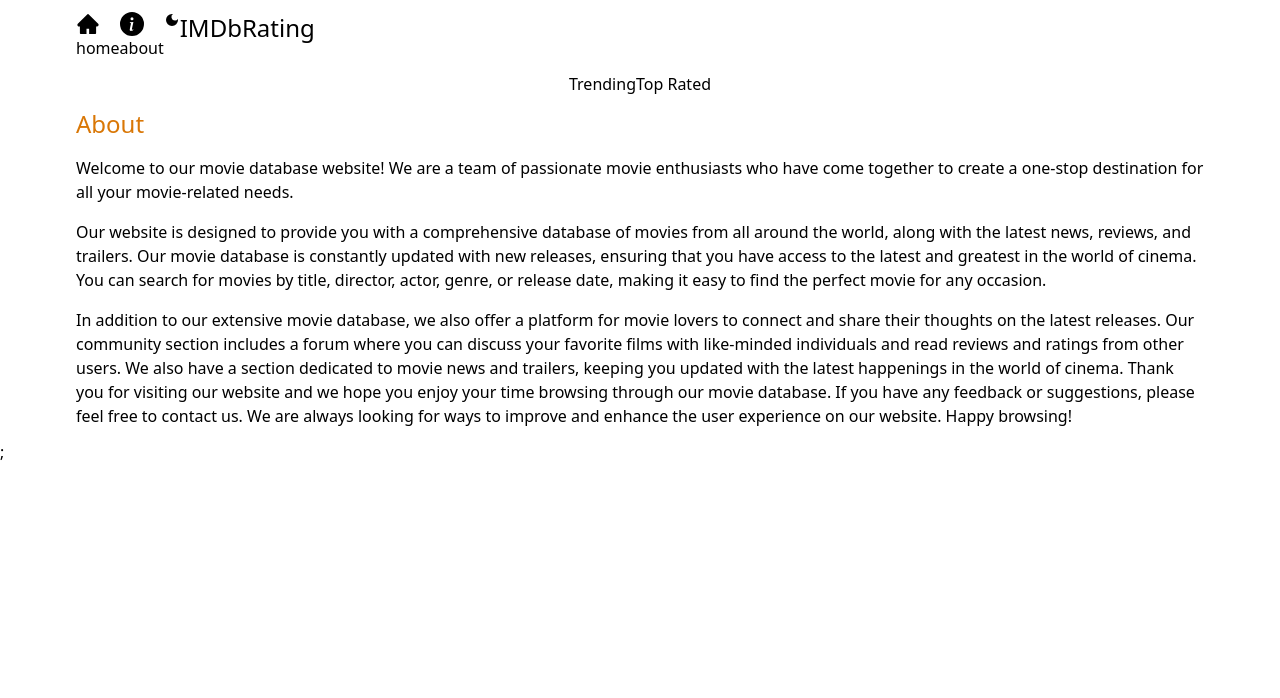
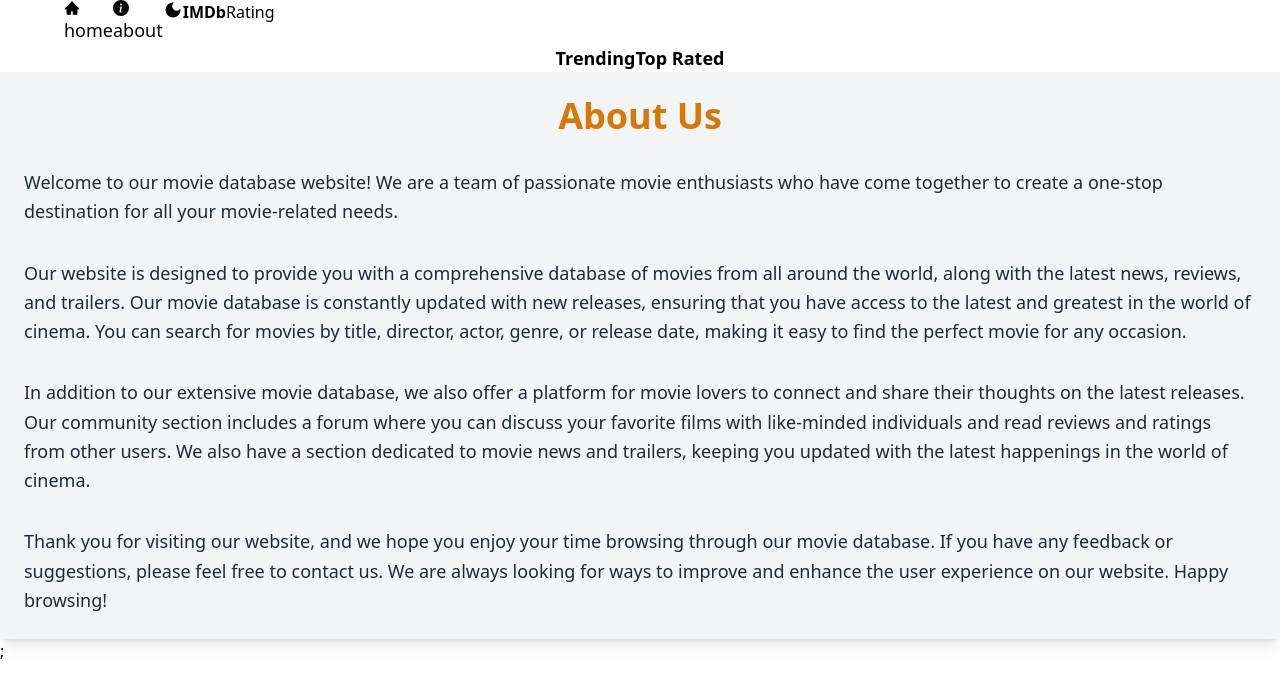
Before and after one commit to krushang-07/IMDb, a Next.js app: page /about in a window 1280 px wide. Shown: the top 698 px of the page. Built offline with nearby package versions, Linux system fonts and the light colour scheme.

Commit message:
Movie page according to the ID is Done!!

```diff
--- a/src/Components/Card.jsx
+++ b/src/Components/Card.jsx
@@ -23,10 +23,10 @@ export default function Card({ result }) {
           <div className="line-clamp-2 text-sm text-gray-700 mb-2">
             {result.overview}
           </div>
-          <div className="text-lg font-semibold text-center text-gray-400">
+          <div className="text-lg font-semibold text-center text-gray-400 mt-4">
             {result.title || result.name}
           </div>
-          <p className="flex items-center text-sm">
+          <p className="flex justify-center text-sm">
             {result.release_date || result.first_air_date}
             <FiThumbsUp className="h-5 mr-1 ml-3" />{" "}
             {/* Adjust spacing around the icon */}
--- a/src/app/about/page.jsx
+++ b/src/app/about/page.jsx
@@ -1,14 +1,16 @@
 export default function About() {
   return (
-    <div className="max-w-6xl mx-auto p-3 space-y-4">
-      <h1 className="text-2xl font-medium text-amber-600">About</h1>
-      <p>
+    <div className="w-full p-6 space-y-8 bg-gray-100 dark:bg-black text-gray-800 dark:text-gray-200 shadow-lg">
+      <h1 className="text-4xl font-semibold text-center text-amber-600 dark:text-amber-400 mb-6">
+        About Us
+      </h1>
+      <p className="leading-relaxed text-lg">
         Welcome to our movie database website! We are a team of passionate movie
         enthusiasts who have come together to create a one-stop destination for
         all your movie-related needs.
       </p>
 
-      <p>
+      <p className="leading-relaxed text-lg">
         Our website is designed to provide you with a comprehensive database of
         movies from all around the world, along with the latest news, reviews,
         and trailers. Our movie database is constantly updated with new
@@ -18,18 +20,22 @@ export default function About() {
         for any occasion.
       </p>
 
-      <p>
+      <p className="leading-relaxed text-lg">
         In addition to our extensive movie database, we also offer a platform
         for movie lovers to connect and share their thoughts on the latest
         releases. Our community section includes a forum where you can discuss
         your favorite films with like-minded individuals and read reviews and
         ratings from other users. We also have a section dedicated to movie news
         and trailers, keeping you updated with the latest happenings in the
-        world of cinema. Thank you for visiting our website and we hope you
-        enjoy your time browsing through our movie database. If you have any
-        feedback or suggestions, please feel free to contact us. We are always
-        looking for ways to improve and enhance the user experience on our
-        website. Happy browsing!
+        world of cinema.
+      </p>
+
+      <p className="leading-relaxed text-lg">
+        Thank you for visiting our website, and we hope you enjoy your time
+        browsing through our movie database. If you have any feedback or
+        suggestions, please feel free to contact us. We are always looking for
+        ways to improve and enhance the user experience on our website. Happy
+        browsing!
       </p>
     </div>
   );
--- a/src/app/loading.jsx
+++ b/src/app/loading.jsx
@@ -1,9 +1,11 @@
-import React from 'react'
+"use client";
+import React from "react";
 
 export default function loading() {
   return (
-    <div className='flex justify-center mt-3'>
-      <img className='h-52' src="spinner.svg" alt="Loading...." />
+    <div className="flex justify-center mt-10 text-xl font-bold">
+          {/* <img className="h-52" src="spinner.svg" alt="Loading...." /> */}
+          Loading...⌛
     </div>
-  )
+  );
 }
--- /dev/null
+++ b/src/app/movie/[id]/page.jsx
@@ -0,0 +1,54 @@
+import Image from "next/image";
+
+export default async function MoviePage({ params }) {
+  const movieId = params.id;
+  const res = await fetch(
+    `https://api.themoviedb.org/3/movie/${movieId}?api_key=${process.env.API_KEY}`
+  );
+  const movie = await res.json();
+
+  return (
+    <div className="w-full bg-black-900 text-white min-h-screen">
+      <div className="p-4 md:pt-8 flex flex-col md:flex-row content-center max-w-6xl mx-auto md:space-x-6">
+        <div className="relative group w-full md:w-1/2 overflow-hidden rounded-lg shadow-lg">
+          <Image
+            src={`https://image.tmdb.org/t/p/original/${
+              movie.backdrop_path || movie.poster_path
+            }`}
+            width={500}
+            height={300}
+            className="rounded-lg transition-transform duration-500 ease-in-out"
+            style={{
+              objectFit: "cover", // Ensures the image covers the entire container without distortion
+              width: "100%", // Makes sure the image takes full width of the container
+              height: "100%", // Sets the height to 100% of the container
+            }}
+            alt={movie.title || movie.name}
+          />
+          <div className="absolute inset-0 bg-black bg-opacity-30 opacity-0 group-hover:opacity-100 transition-opacity duration-500 ease-in-out rounded-lg"></div>
+        </div>
+        <div className="p-4 md:p-8 w-full md:w-1/2 flex flex-col justify-center">
+          <h2 className="text-3xl font-bold mb-4 text-yellow-400 animate__animated animate__fadeInUp">
+            {movie.title || movie.name}
+          </h2>
+          <p className="text-lg mb-5 leading-relaxed text-gray-600 animate__animated animate__fadeInUp animate__delay-1s">
+            {movie.overview}
+          </p>
+          <p className="text-lg mb-4">
+            <span className="font-semibold text-yellow-400">
+              Date Released:
+            </span>{" "}
+            {movie.release_date || movie.first_air_date}
+          </p>
+          <p className="text-lg mb-4">
+            <span className="font-semibold text-yellow-400">Rating:</span>{" "}
+            {movie.vote_count}
+          </p>
+          {/* <button className="mt-4 bg-yellow-500 text-gray-900 font-semibold py-2 px-4 rounded hover:bg-yellow-400 transition duration-300 ease-in-out">
+            Watch Trailer
+          </button> */}
+        </div>
+      </div>
+    </div>
+  );
+}
```
